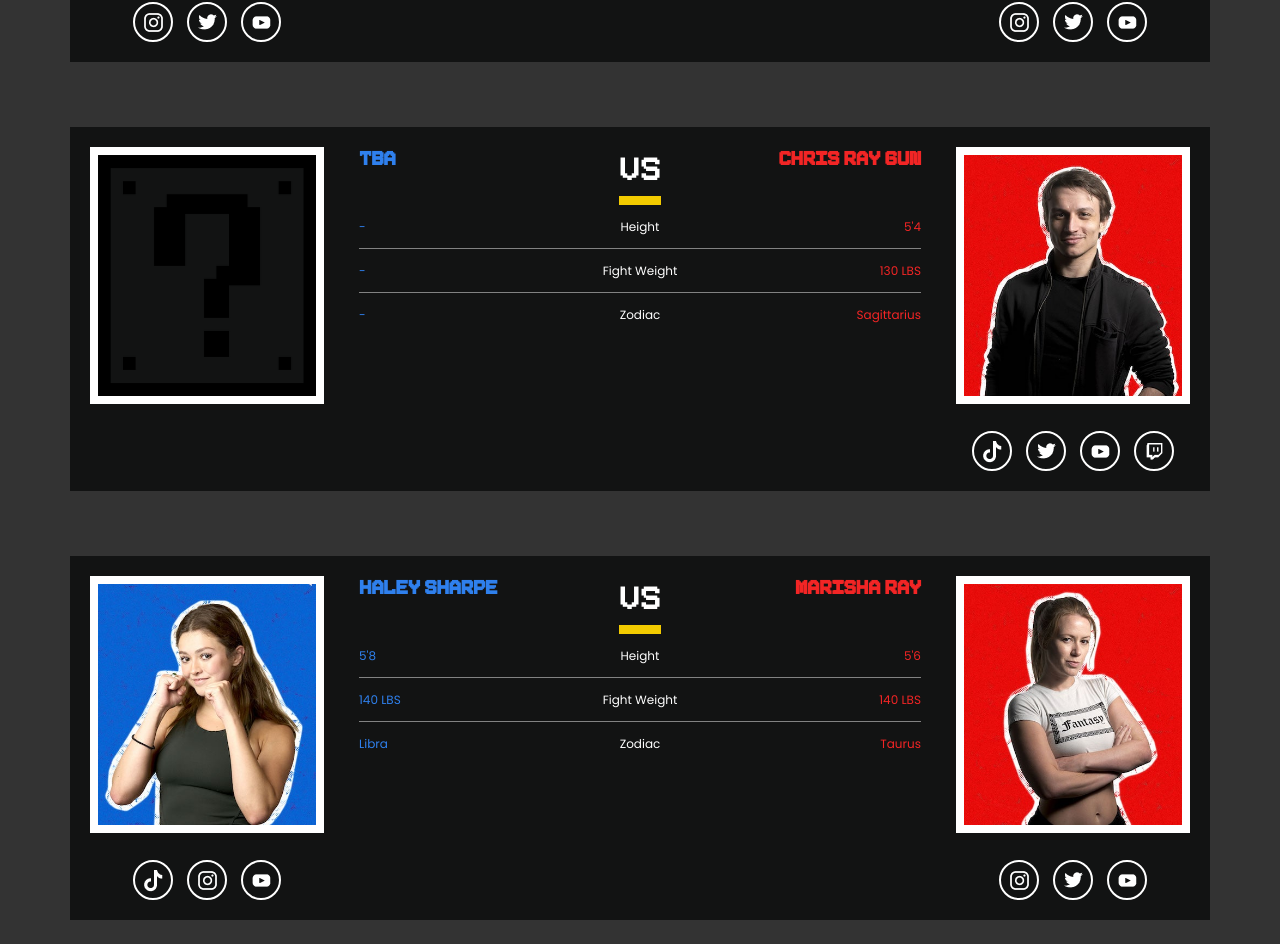
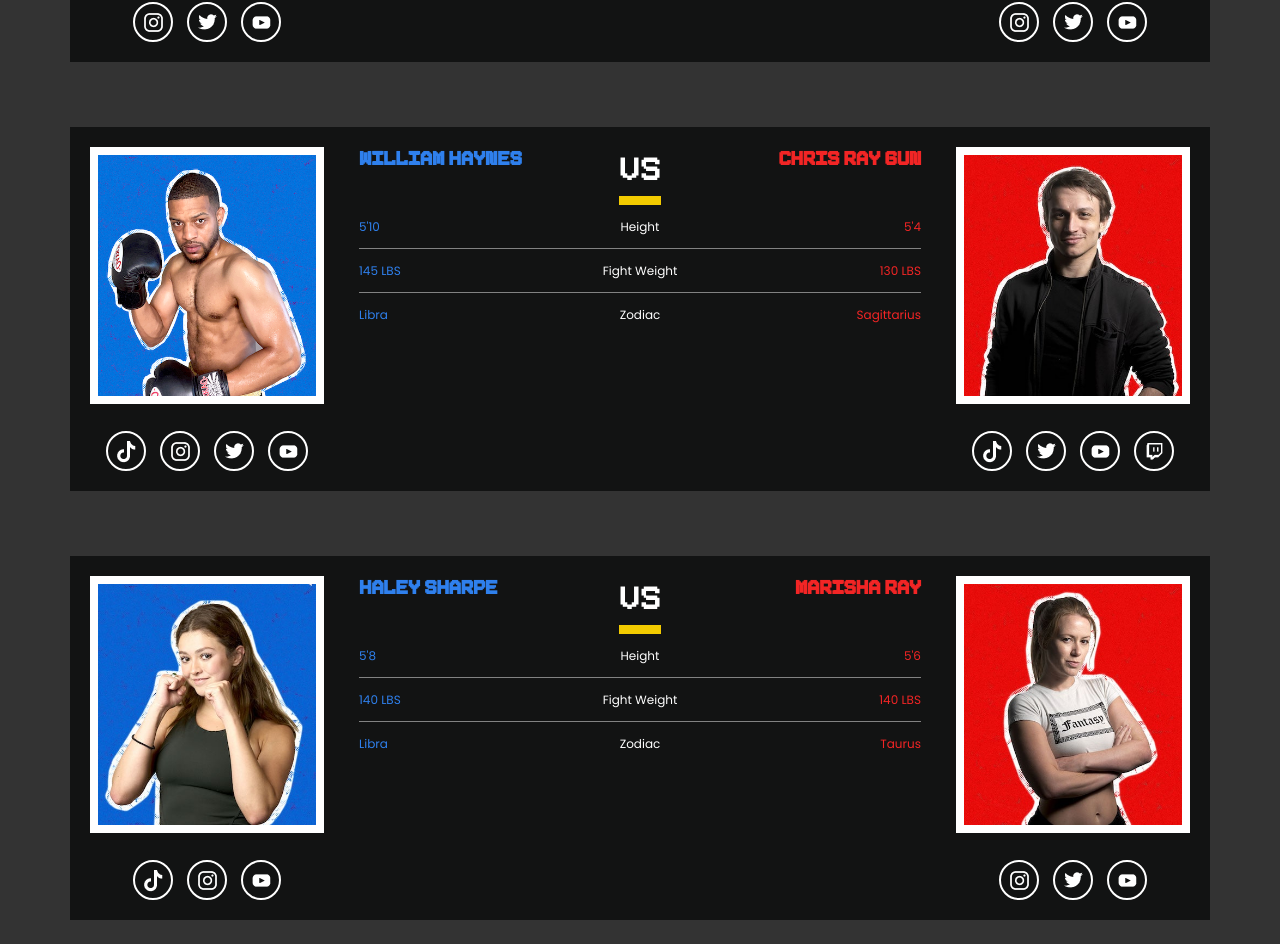
Before and after one commit to Braedencraig/creator-clash-2, a Next.js app: page / in a window 1280 px wide. Shown: the part 2227-3171 px from the top of the page. Built offline with nearby package versions, Linux system fonts and the light colour scheme.

Commit message:
update link and fighter

```diff
--- a/components/charity.js
+++ b/components/charity.js
@@ -19,7 +19,7 @@ export default function Charity() {
       img: charity1,
     },
     { link: "https://ablegamers.org/", img: charity2 },
-    { link: "https://kidneyfund.org/", img: charity3 },
+    { link: "https://donate.tiltify.com/american-kidney-fund", img: charity3 },
     { link: "https://nicklauschildrens.org/", img: charity4 },
     { link: "https://kidscancersf.org/", img: charity5 },
     { link: "https://curesarcoma.org/", img: charity6 },
--- a/components/matchups.js
+++ b/components/matchups.js
@@ -8,8 +8,8 @@ import john from "../public/assets/john-min.jpg";
 import harley from "../public/assets/harley-min.jpg";
 import andrea from "../public/assets/andrea.png";
 import michelle from "../public/assets/michelle.png";
-// import william from "../public/assets/williamhaynes.png";
-import question from "../public/assets/question.png";
+import william from "../public/assets/williamhaynes.png";
+// import question from "../public/assets/question.png";
 import chris from "../public/assets/chris-min.jpg";
 import hayley from "../public/assets/hayley-min.jpg";
 import marisha from "../public/assets/marisha-min.jpg";
@@ -152,20 +152,20 @@ export default function Matchups() {
 
     {
       fighter1: {
-        name: "TBA",
+        name: "William Haynes",
         bio: "YouTuber, Member of Misfits, Gamer",
         record: "1 - 0",
-        height: "-",
-        weight: "-",
-        zodiac: "-",
-        img: question,
+        height: "5'10",
+        weight: "145 LBS",
+        zodiac: "Libra",
+        img: william,
         class: "featherweight",
         socials: {
-          // tiktok: "",
-          // insta: "",
-          // youtube: "",
-          // twitter:
-          //   "",
+          tiktok: "https://www.tiktok.com/@mrwilliamhaynes",
+          insta: "https://www.instagram.com/williamhaynes/?hl=en",
+          youtube: "https://www.youtube.com/user/williamhaynestv",
+          twitter:
+            "https://twitter.com/MrWilliamHaynes?ref_src=twsrc%5Egoogle%7Ctwcamp%5Eserp%7Ctwgr%5Eauthor",
         },
       },
       fighter2: {
```
